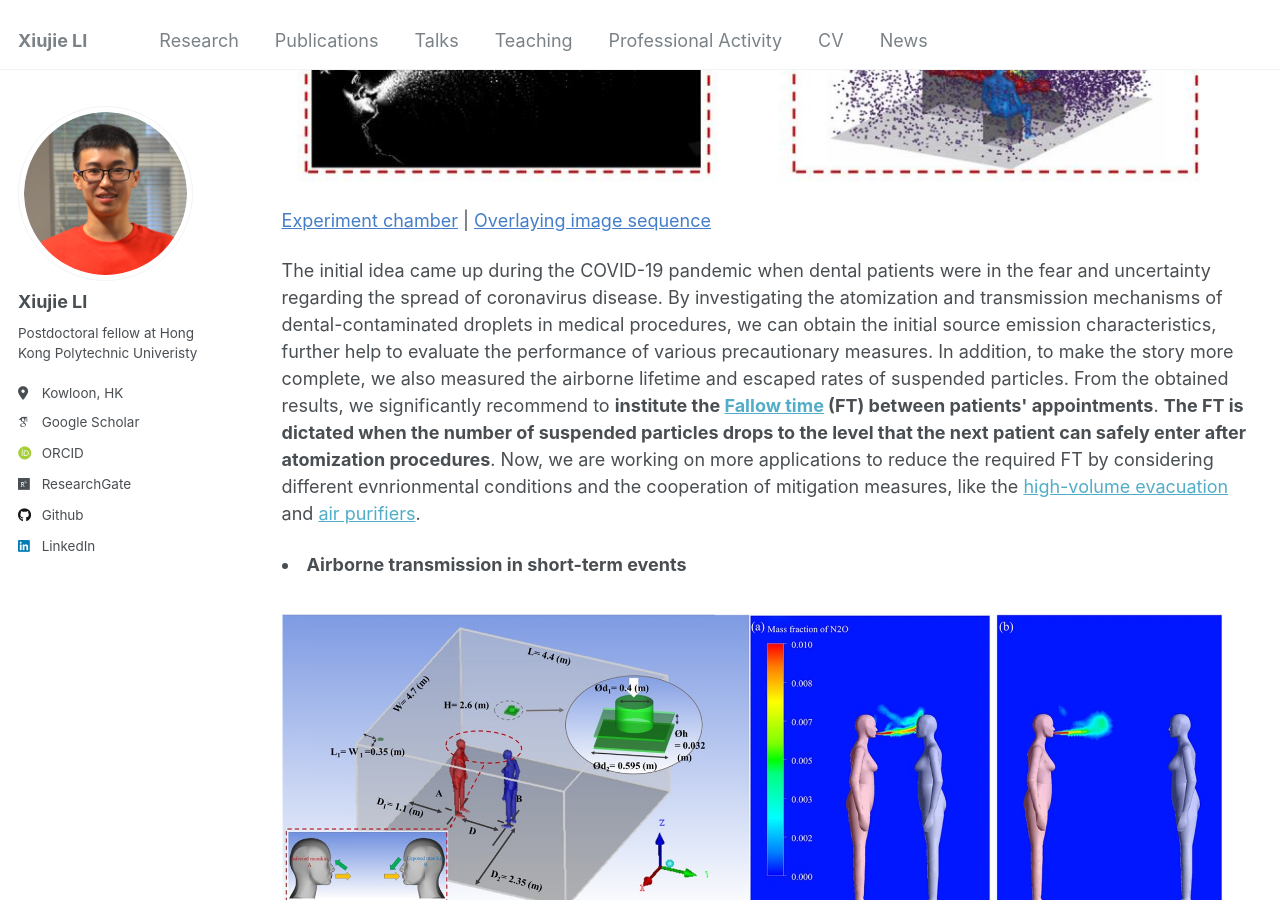
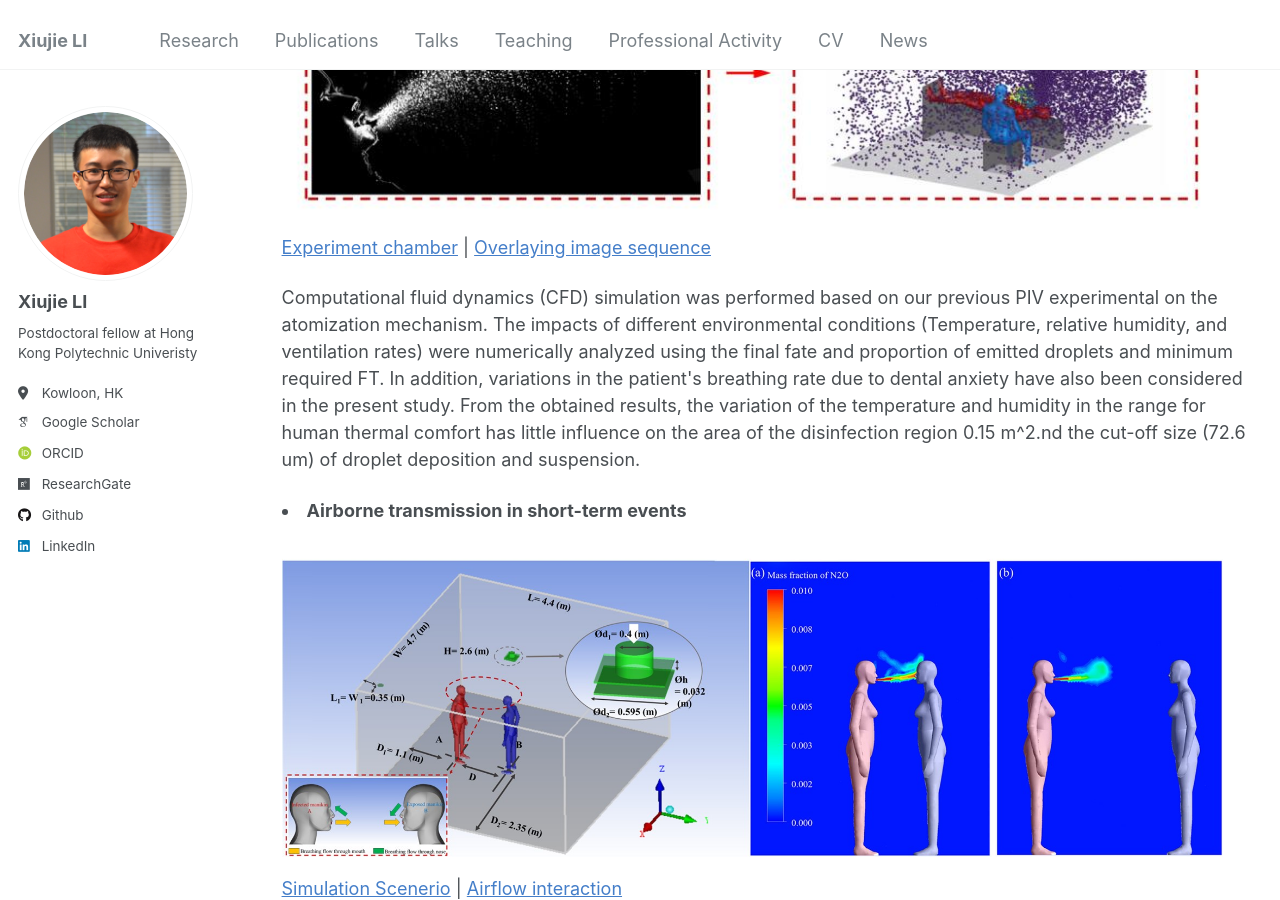
Before and after one commit to XiujieLI/XiujieLI.github.io, a Jekyll site: the page built from _pages/portfolio.html, in a window 1280 px wide and 900 px high, scrolled down 2087 px. Built offline with Jekyll 4.4.1, drawn with Linux system fonts in a browser that asks for light colours; some web fonts are replaced; some of the changed text lies outside the part shown.

Commit message:
Update portfolio.html

```diff
--- a/_pages/portfolio.html
+++ b/_pages/portfolio.html
@@ -8,24 +8,24 @@ author_profile: true
 <p> </p>
 My current study is dedicated to <strong> dynamics of airborne transmission in short-term events and atomization mechanisms of medical procedures </strong> through particle image velocimetry (PIV) and computational fluid dynamics (CFD). The findings can give policymakers insights into developing targeted mitigation measures and reducing the cross-infection risks. </p>
 
-        <strong><li> Atomization Mechanism Investigation of Medical Procedures: Particle Image Velocimetry Visualization  </li></strong>
+        <strong><li> Atomization Mechanism of Medical Procedures: Particle Image Velocimetry (PIV) Measurement </li></strong>
         </h4>
         <img style="width:96%;" src="https://xiujieli.github.io/Xiujie_LI.github.io/images/Spatial-2.png">
         <p class="w3-justify">
         <a style="color: #447ec9" href="https://aip.scitation.org/doi/full/10.1063/5.0048848">Experiment chamber</a> | <a style="color: #447ec9" href="https://aip.scitation.org/doi/figure/10.1063/5.0048848#v1">Overlaying image sequence</a>
         </p>
         <p class="w3-justify">
-        The initial idea came up during the COVID-19 pandemic when dental patients were in the fear and uncertainty regarding the spread of coronavirus disease. By investigating the atomization and transmission mechanisms of dental-contaminated droplets in medical procedures, we can obtain the initial source emission characteristics, further help to evaluate the performance of various precautionary measures. In addition, to make the story more complete, we also measured the airborne lifetime and escaped rates of suspended particles. From the obtained results, we significantly recommend to <strong>institute the <a href="https://www.sciencedirect.com/science/article/pii/S2210670721004169">Fallow time</a> (FT) between patients' appointments</strong>. <strong>The FT is dictated when the number of suspended particles drops to the level that the next patient can safely enter after atomization procedures</strong>. Now, we are working on more applications to reduce the required FT by considering different evnrionmental conditions and the cooperation of mitigation measures, like the <a href="https://www.sciencedirect.com/science/article/pii/S0360132321006260">high-volume evacuation</a> and <a href="https://www.researchgate.net/publication/362839719_The_airborne_lifetime_and_spatial-temporal_distribution_of_emitted_droplets_in_dental_procedures">air purifiers</a>.
+        The initial idea came up during the COVID-19 pandemic when dental patients were in the fear and uncertainty regarding the spread of coronavirus disease. By investigating the atomization and transmission mechanisms of dental-contaminated droplets in medical procedures, we can obtain the initial source emission characteristics, and further help to evaluate the performance of various precautionary measures. In addition, to make the story more complete, we also measured the airborne lifetime and escaped rates of suspended particles. From the obtained results, we significantly recommend to <strong>institute the <a href="https://www.sciencedirect.com/science/article/pii/S2210670721004169">Fallow time</a> (FT) between patients' appointments</strong>. <strong>The FT is dictated when the number of suspended particles drops to the level that the next patient can safely enter after atomization procedures</strong>. Now, we are working on more applications to reduce the required FT by considering different evnrionmental conditions and the cooperation of mitigation measures, like the <a href="https://www.sciencedirect.com/science/article/pii/S0360132321006260">high-volume evacuation</a> and <a href="https://www.researchgate.net/publication/362839719_The_airborne_lifetime_and_spatial-temporal_distribution_of_emitted_droplets_in_dental_procedures">air purifiers</a>.
         </p>
 
- <strong><li> Reducing the nosocomial infections in medical environments: Preparing for Next "Disease X"</li></strong>
+ <strong><li> Reducing the nosocomial infections in medical environments: Computational Fluid Dynamics (CFD) Simulation</li></strong>
         </h4>
         <img style="width:96%;" src="https://xiujieli.github.io/Xiujie_LI.github.io/images/Spatial-2.png">
         <p class="w3-justify">
         <a style="color: #447ec9" href="https://aip.scitation.org/doi/full/10.1063/5.0048848">Experiment chamber</a> | <a style="color: #447ec9" href="https://aip.scitation.org/doi/figure/10.1063/5.0048848#v1">Overlaying image sequence</a>
         </p>
         <p class="w3-justify">
-        The initial idea came up during the COVID-19 pandemic when dental patients were in the fear and uncertainty regarding the spread of coronavirus disease. By investigating the atomization and transmission mechanisms of dental-contaminated droplets in medical procedures, we can obtain the initial source emission characteristics, further help to evaluate the performance of various precautionary measures. In addition, to make the story more complete, we also measured the airborne lifetime and escaped rates of suspended particles. From the obtained results, we significantly recommend to <strong>institute the <a href="https://www.sciencedirect.com/science/article/pii/S2210670721004169">Fallow time</a> (FT) between patients' appointments</strong>. <strong>The FT is dictated when the number of suspended particles drops to the level that the next patient can safely enter after atomization procedures</strong>. Now, we are working on more applications to reduce the required FT by considering different evnrionmental conditions and the cooperation of mitigation measures, like the <a href="https://www.sciencedirect.com/science/article/pii/S0360132321006260">high-volume evacuation</a> and <a href="https://www.researchgate.net/publication/362839719_The_airborne_lifetime_and_spatial-temporal_distribution_of_emitted_droplets_in_dental_procedures">air purifiers</a>.
+        Computational fluid dynamics (CFD) simulation was performed based on our previous PIV experimental on the atomization mechanism. The impacts of different environmental conditions (Temperature, relative humidity, and ventilation rates) were numerically analyzed using the final fate and proportion of emitted droplets and minimum required FT. In addition, variations in the patient's breathing rate due to dental anxiety have also been considered in the present study. From the obtained results, the variation of the temperature and humidity in the range for human thermal comfort has little influence on the area of the disinfection region 0.15 m^2.nd the cut-off size (72.6 um) of droplet deposition and suspension.
         </p>
 
 
```
